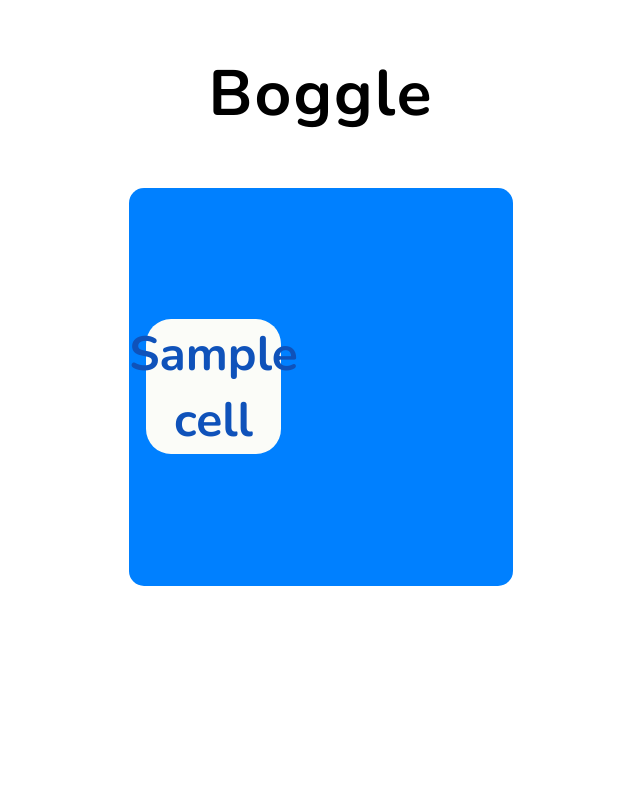
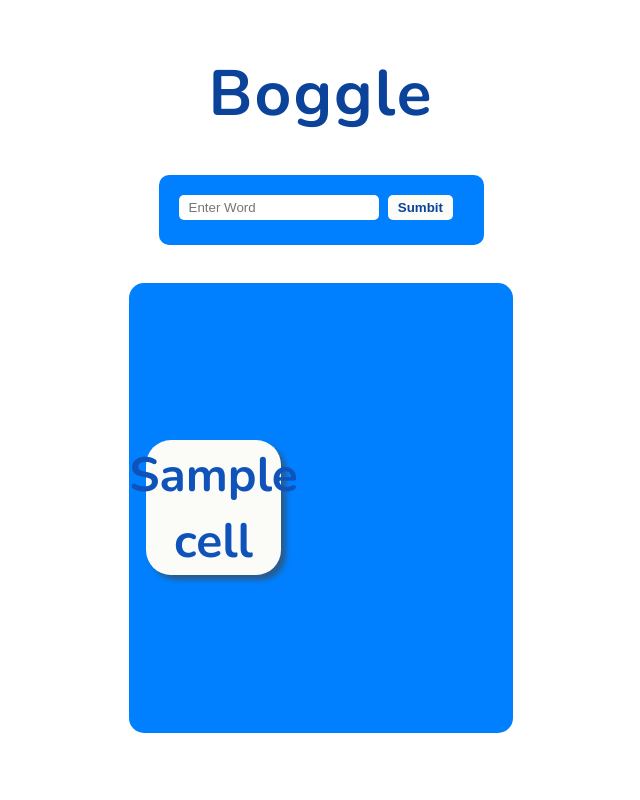
Before and after one commit to rnbrietzke10/boggle-sb, a Flask app: template templates/home.html in a window 1280 px wide. Shown: the whole page, without its empty margins (319-959 px from the left). Run offline with Flask 2, Linux system fonts and the light colour scheme; the template is opened without the code that fills it: most values are stand-ins (such as "Sample title", 1, 10 or a date in 2020); parts of the project's set-up code (start-up, migrations or seed data) failed here and were passed over.

Commit message:
add form for entering word

```diff
--- a/app.py
+++ b/app.py
@@ -12,6 +12,8 @@
 app.config['DEBUG_TB_INTERCEPT_REDIRECTS'] = False
 debug = DebugToolbarExtension(app)
 
+board = boggle_game.make_board()
+
 @app.route('/')
 def home_page():
     """
@@ -24,5 +26,6 @@
         ['Z', 'X', 'Z', 'J', 'T']
     ]
     """
-    board = boggle_game.make_board()
-    return render_template('home.html', board = board)
+    session['board'] = board
+
+    return render_template('home.html', board = session['board'])
--- a/static/app.css
+++ b/static/app.css
@@ -17,16 +17,47 @@
 
 h1 {
   margin-top: 50px;
+  margin-bottom: -30px;
   font-size: 4rem;
   letter-spacing: 2px;
+  color: #0a4399;
 }
 
 #main-content {
   width: 100%;
   height: 90%;
-  margin-top: 50px;
   display: flex;
-  justify-content: center;
+  flex-direction: column;
+  justify-content: space-evenly;
+  align-items: center;
+}
+
+form {
+  width: 325px;
+  margin-bottom: -30px;
+  background-color: #0080ff;
+  color: #fbfcf8;
+  height: 70px;
+  padding: 20px;
+  border-radius: 10px;
+}
+
+#user-word {
+  width: 200px;
+  padding: 5px 10px;
+  border: none;
+  border-radius: 5px;
+}
+
+.btn {
+  margin-left: 5px;
+  padding: 5px 10px;
+  border: none;
+  color: #0a4399;
+  background-color: #fbfcf8;
+  border-radius: 5px;
+  cursor: pointer;
+  font-weight: 700;
 }
 
 #board {
@@ -54,4 +85,5 @@
   border-radius: 25px;
   margin: 5px;
   color: #0f52ba;
+  box-shadow: 5px 5px 5px rgba(68, 68, 68, 0.6);
 }
--- a/templates/base.html
+++ b/templates/base.html
@@ -19,5 +19,6 @@
       <h1>Boggle</h1>
       <main id="main-content">{% block content %}{% endblock %}</main>
     </div>
+    <script src="../static/app.js"></script>
   </body>
 </html>
--- a/templates/home.html
+++ b/templates/home.html
@@ -1,5 +1,9 @@
 {% extends "base.html" %}{% block title %}Boggle{% endblock %} {% block content
 %}
+<form action="">
+  <input type="text" name="word" id="user-word" placeholder="Enter Word" />
+  <button class="btn">Sumbit</button>
+</form>
 <table id="board">
   {% for row in board %}
   <tr>
```
Also changed, not shown: static/app.js (added).
